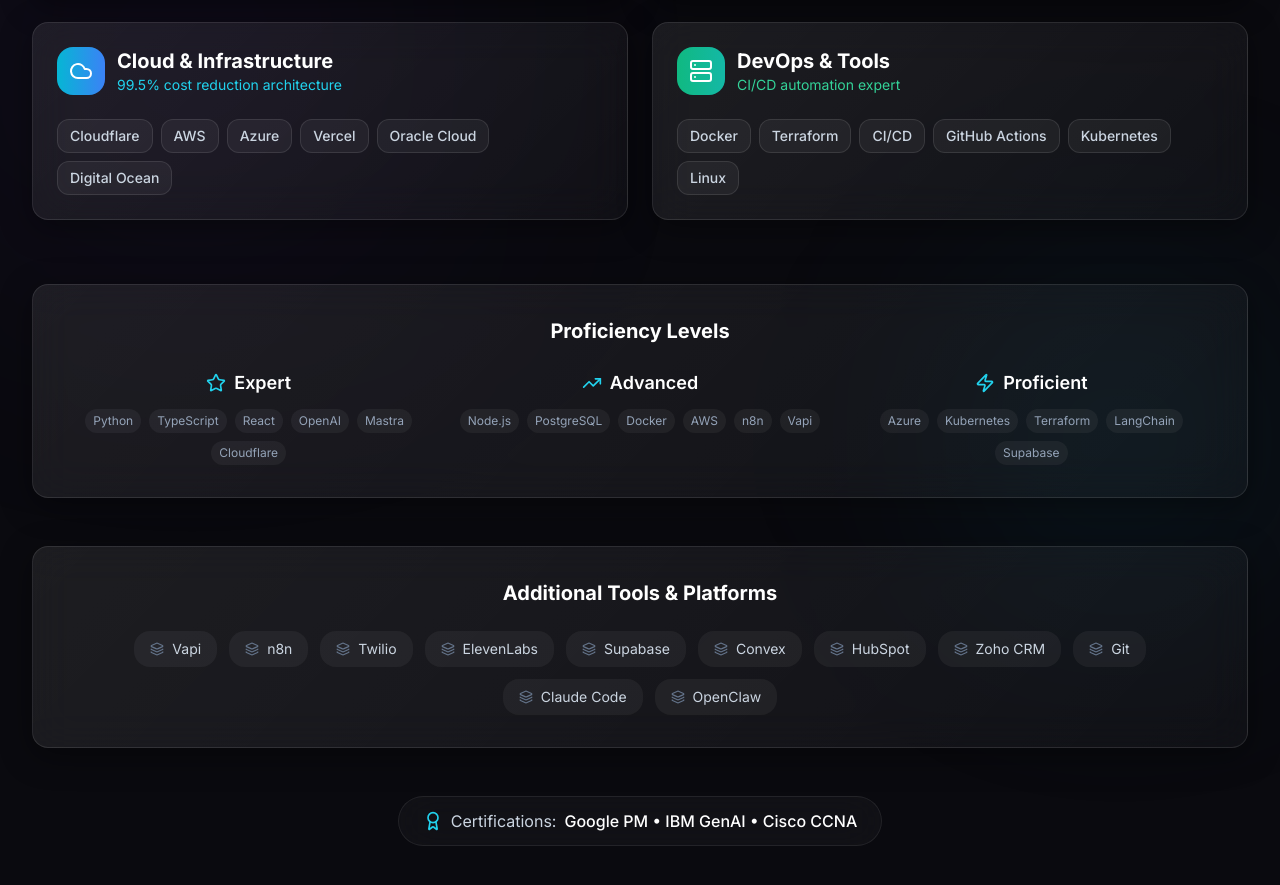
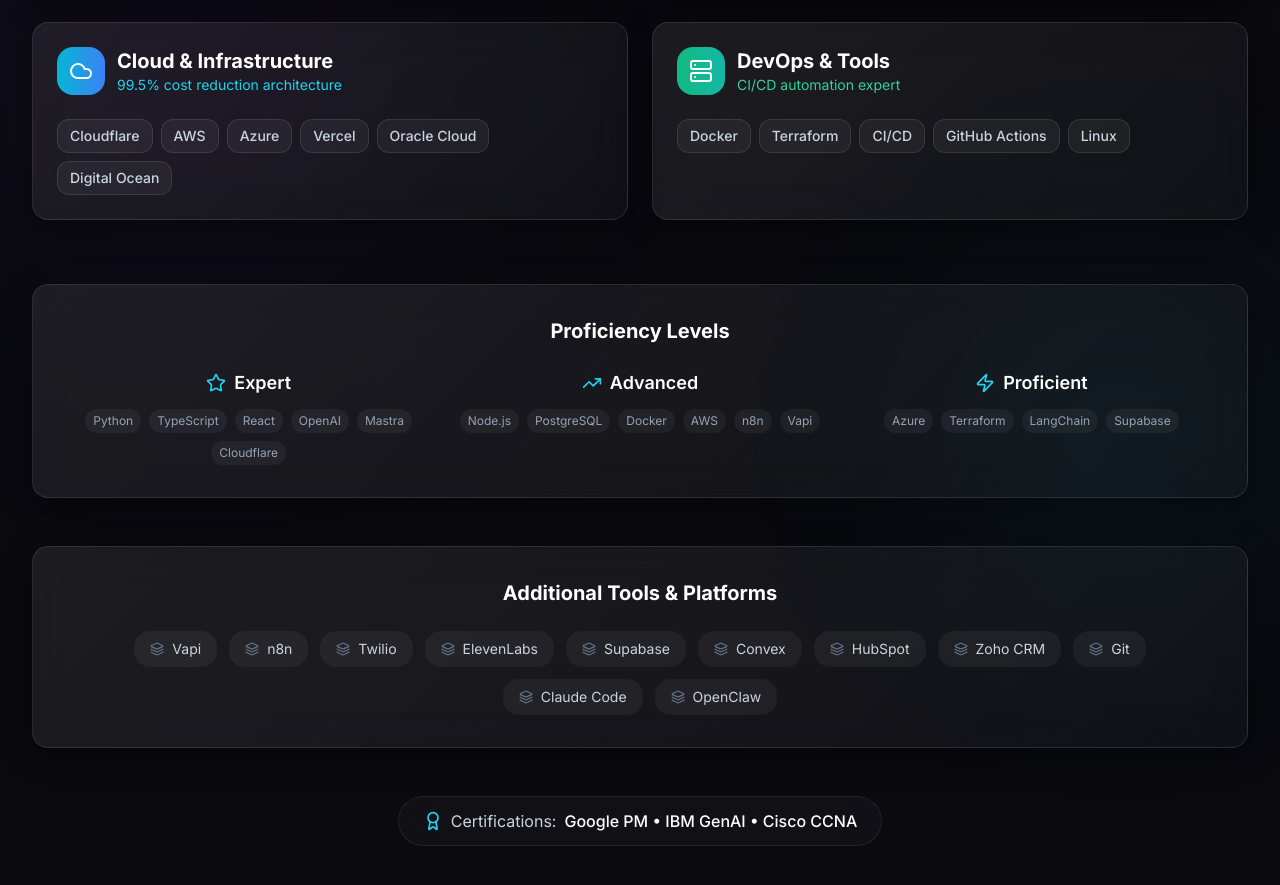
Before and after one commit to luci-efe/portfolio, a React (Vite) app in the folder app/: page / in a window 1280 px wide. Shown: the part 7938-8823 px from the top of the page. Built offline with nearby package versions, Linux system fonts and the light colour scheme.

Commit message:
fix: remove Kubernetes from skills section

```diff
--- a/app/src/sections/Skills.tsx
+++ b/app/src/sections/Skills.tsx
@@ -51,7 +51,7 @@
     icon: Server,
     color: 'text-emerald-400',
     gradient: 'from-emerald-500 to-teal-500',
-    skills: ['Docker', 'Terraform', 'CI/CD', 'GitHub Actions', 'Kubernetes', 'Linux'],
+    skills: ['Docker', 'Terraform', 'CI/CD', 'GitHub Actions', 'Linux'],
     highlight: 'CI/CD automation expert',
   },
 ];
@@ -59,7 +59,7 @@
 const proficiencyLevels = [
   { level: 'Expert', skills: ['Python', 'TypeScript', 'React', 'OpenAI', 'Mastra', 'Cloudflare'], icon: Star },
   { level: 'Advanced', skills: ['Node.js', 'PostgreSQL', 'Docker', 'AWS', 'n8n', 'Vapi'], icon: TrendingUp },
-  { level: 'Proficient', skills: ['Azure', 'Kubernetes', 'Terraform', 'LangChain', 'Supabase'], icon: Zap },
+  { level: 'Proficient', skills: ['Azure', 'Terraform', 'LangChain', 'Supabase'], icon: Zap },
 ];
 
 const additionalTools = [
```
Also changed, not shown: app/dist/assets/index-xuPiHf1A.js, app/dist/index.html.
